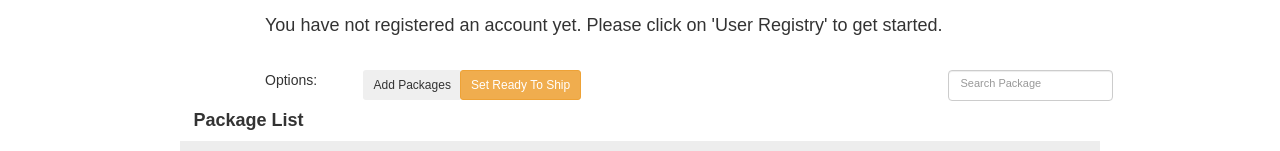
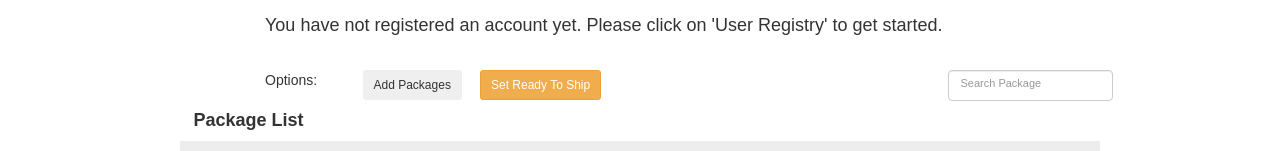
Before and after one commit to PreethamRajChindam/Blockchain-Provenance-Tracking-Tool, a website: page src/index.html in a window 1280 px wide. Shown: the part 125-276 px from the top of the page. Drawn offline with nearby package versions, Linux system fonts and the light colour scheme; files whose address does not match are found by name.

Commit message:
fixing css for shipping button

```diff
--- a/src/css/style.css
+++ b/src/css/style.css
@@ -38,7 +38,7 @@ hr{
                     margin-top: 5px;
                     }
 
-#myBtn {margin-right: 20px !important;
+#myBtn, #btn-rts {margin-right: 20px !important;
     margin-left: 20px !important;}
 
 .text-center {vertical-align: middle;}
```
